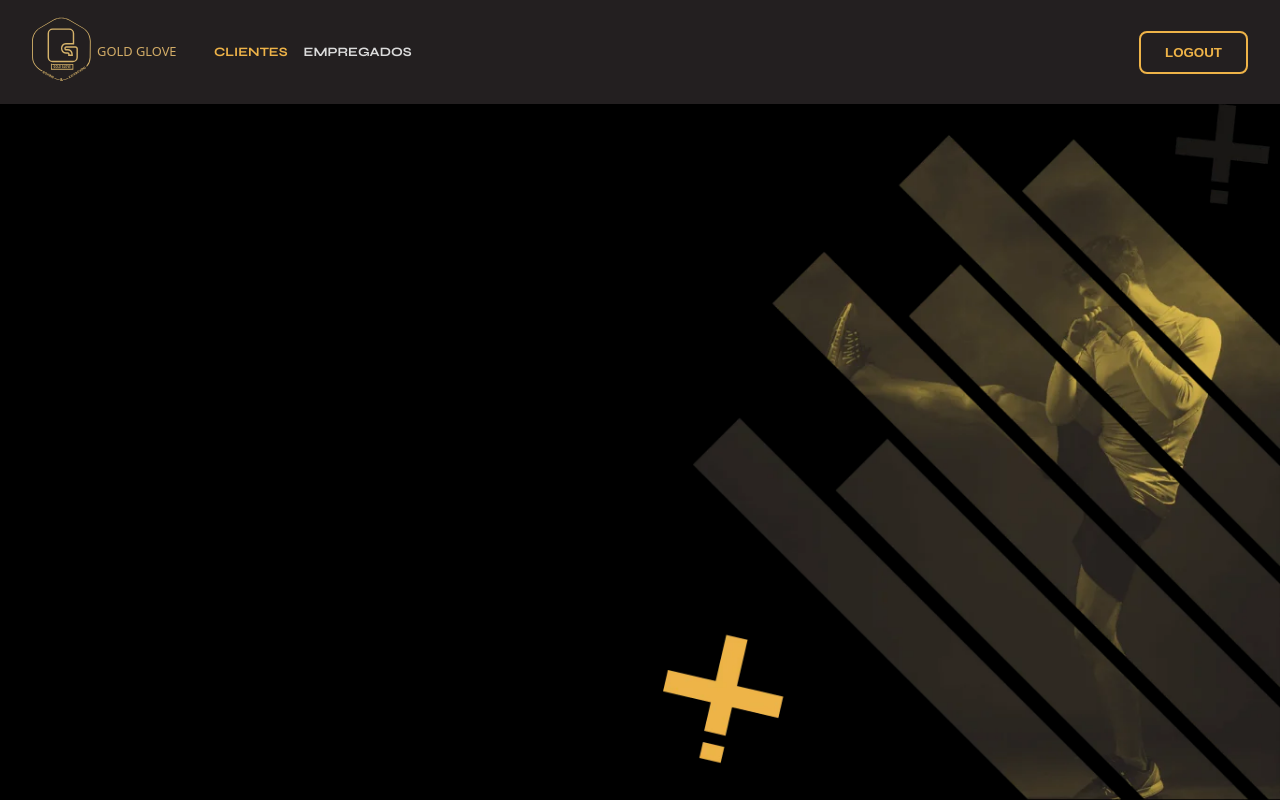
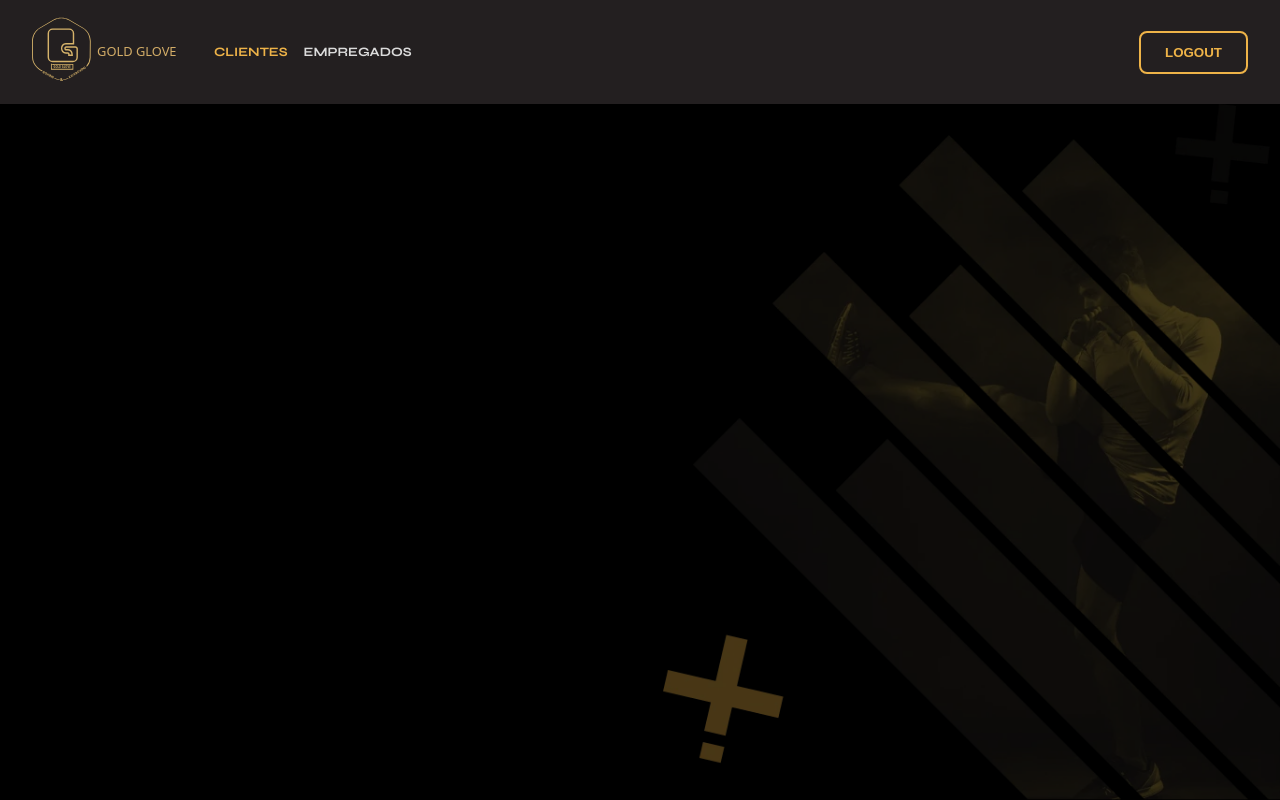
Before and after one commit to rookie2675/gold-glove, a Next.js app in the folder back-office/: page /customers in a window 1280 px wide. Built offline with nearby package versions, Linux system fonts and the light colour scheme.

Commit message:
Fixed customers page styling

```diff
--- a/back-office/app/customers/page.module.css
+++ b/back-office/app/customers/page.module.css
@@ -1,7 +1,29 @@
 .container {
     height: 100%;
+    position: relative;
+}
+
+.container::before {
+    top: 0;
+    left: 0;
+    right: 0;
+    bottom: 0;
+    z-index: -1;
+    content: '';
+    opacity: 0.3;
+    position: absolute;
+    pointer-events: none;
     background-size: contain;
     background-position: right;
     background-repeat: no-repeat;
     background-image: url('/background-3.png');
 }
+
+.error {
+    background-color: #fef2f2;
+    color: #b91c1c;
+    padding: 1rem;
+    border-radius: 0.375rem;
+    margin-bottom: 1.5rem;
+    border: 1px solid #fecaca;
+}
```
